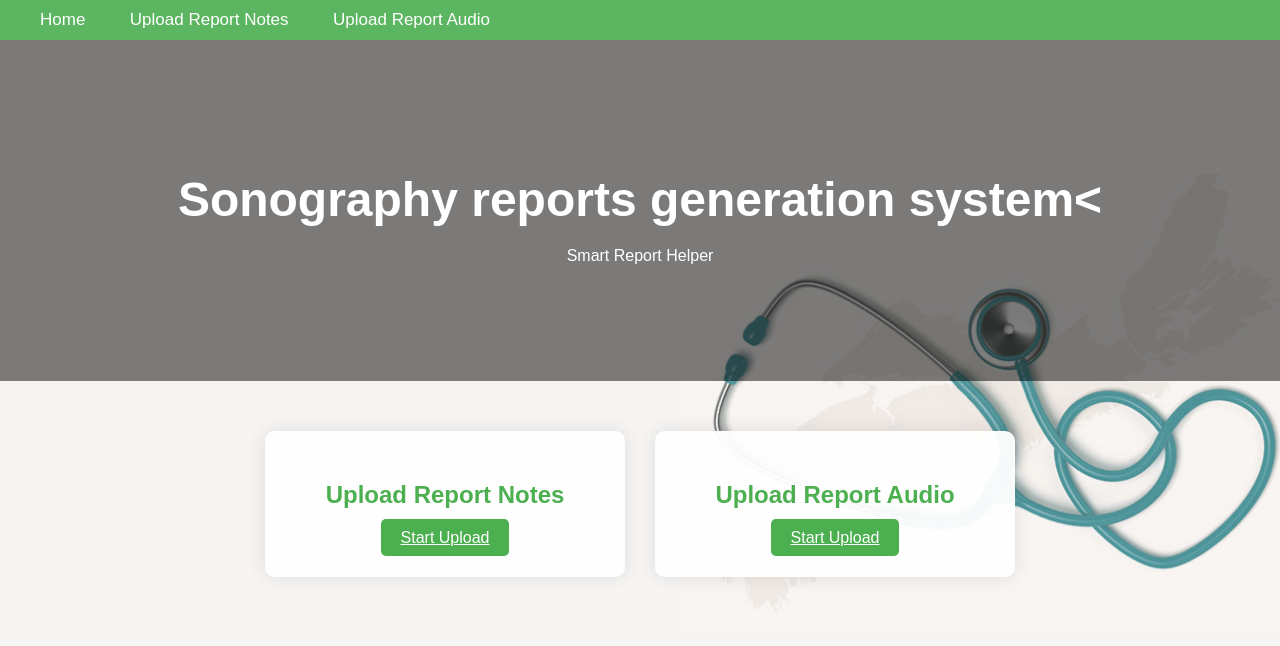
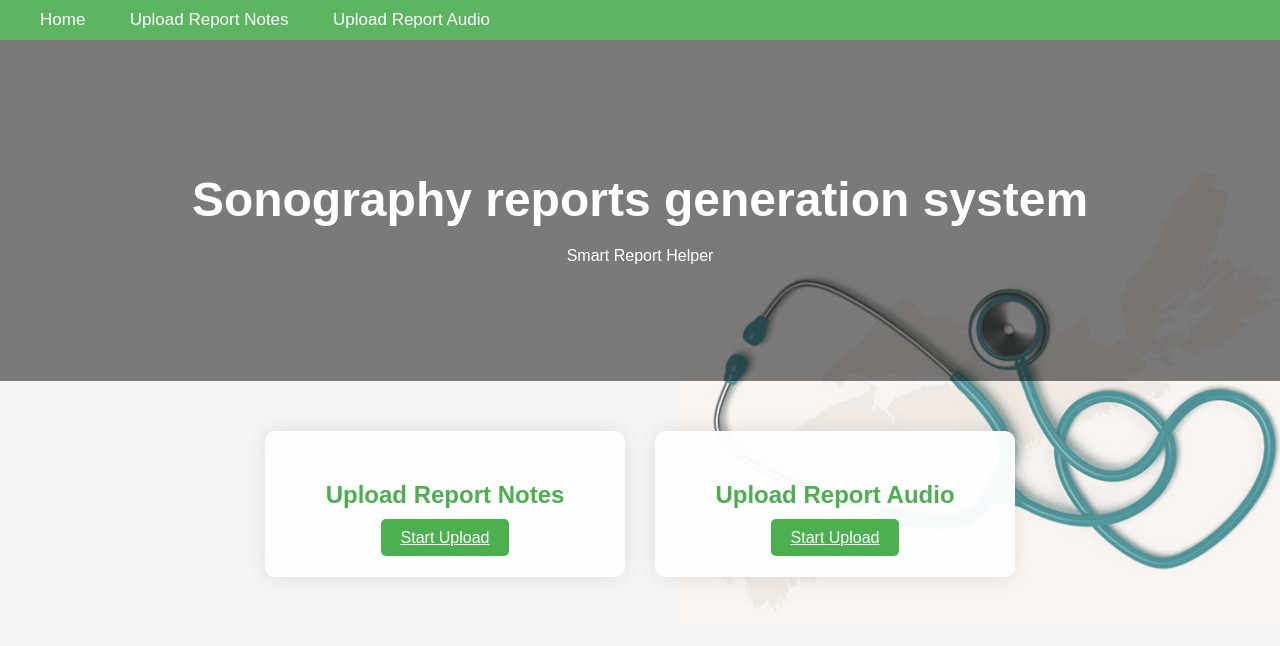
Before and after one commit to A00488698/sonographyGenAI, a plain HTML site: page template/index.html in a window 1280 px wide. Drawn offline with Linux system fonts and the light colour scheme; a script that the page names is missing.

Commit message:
slightly fix

```diff
--- a/template/index.html
+++ b/template/index.html
@@ -22,7 +22,7 @@
     </div>
 
     <div class="hero">
-        <h1>Sonography reports generation system<</h1>
+        <h1>Sonography reports generation system</h1>
         <p>Smart Report Helper</p>
     </div>
 
```
